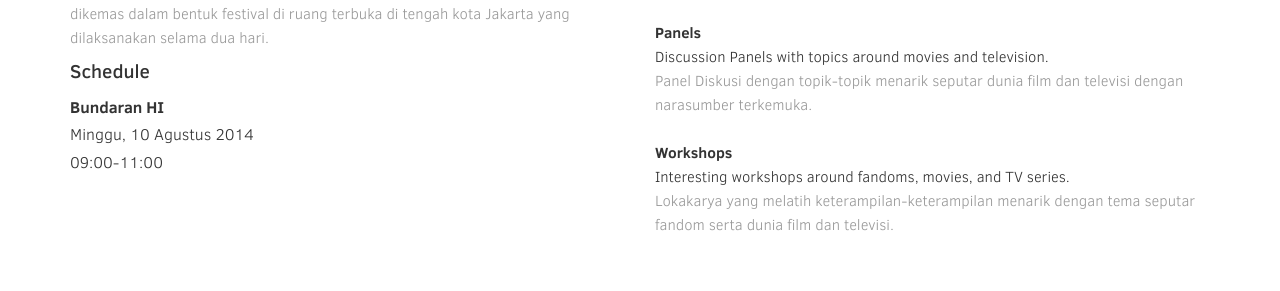
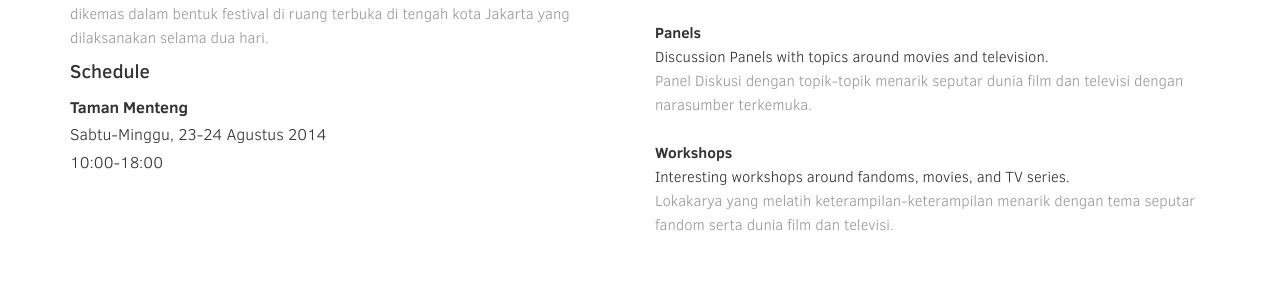
Before and after one commit to resir014/fandom-fest, a Jekyll site: the page built from index.html, in a window 1280 px wide and 900 px high, scrolled down 1926 px. Shown: the part 164-455 px from the top of the window. Built offline with Jekyll 4.4.1, drawn with Linux system fonts in a browser that asks for light colours; nearby versions of some CDN libraries.

Commit message:
Another fucking last-minute oversight.

```diff
--- a/index.html
+++ b/index.html
@@ -53,9 +53,9 @@ layout: home
 
                     <h4 class="featurette-column-title">Schedule</h4>
                     <address>
-                        <strong>Bundaran HI</strong><br />
-                        Minggu, 10 Agustus 2014<br />
-                        09:00-11:00
+                        <strong>Taman Menteng</strong><br />
+                        Sabtu-Minggu, 23-24 Agustus 2014<br />
+                        10:00-18:00
                     </address>
                 </div>
                 <div class="col-md-6">
```
